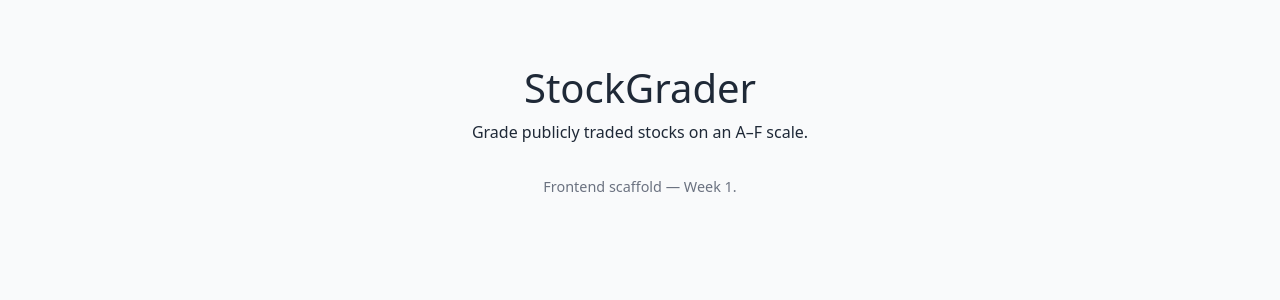
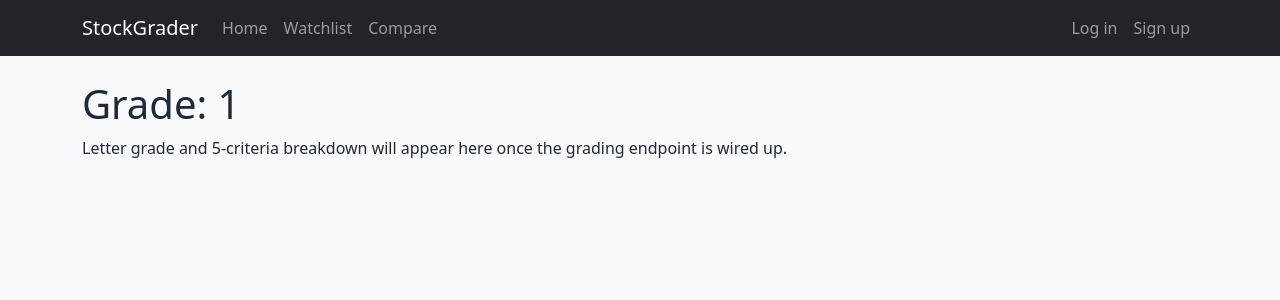
Before and after one commit to Cory71/stock-advisor-frontend, a React (Vite) app: page /grade/1 in a window 1280 px wide. Shown: the top 300 px of the page. Built offline with nearby package versions, Linux system fonts and the light colour scheme; no server answers.

Commit message:
Add React Router, 6 pages, NavBar, and switch auth plan to Passport

```diff
--- a/package.json
+++ b/package.json
@@ -12,7 +12,8 @@
     "bootstrap": "^5.3.3",
     "react": "^18.3.1",
     "react-bootstrap": "^2.10.7",
-    "react-dom": "^18.3.1"
+    "react-dom": "^18.3.1",
+    "react-router-dom": "^7.15.1"
   },
   "devDependencies": {
     "@vitejs/plugin-react": "^4.3.4",
--- a/src/App.jsx
+++ b/src/App.jsx
@@ -1,14 +1,35 @@
-import './App.css'
+// Top-level App component.
+// Sets up the BrowserRouter, shared NavBar, and routes for all 6 pages.
 
-// Top-level App component. We'll add routing + pages in Week 2.
+import { BrowserRouter, Routes, Route } from 'react-router-dom';
+import NavBar from './components/NavBar';
+import Home from './pages/Home';
+import GradeDetail from './pages/GradeDetail';
+import Watchlist from './pages/Watchlist';
+import Compare from './pages/Compare';
+import Login from './pages/Login';
+import Signup from './pages/Signup';
+import './App.css';
+
 function App() {
   return (
-    <div className="app">
-      <h1>StockGrader</h1>
-      <p>Grade publicly traded stocks on an A–F scale.</p>
-      <p className="note">Frontend scaffold — Week 1.</p>
-    </div>
-  )
+    <BrowserRouter>
+      {/* NavBar lives outside <Routes> so it shows on every page */}
+      <NavBar />
+
+      {/* Main page content. Bootstrap's "container" + padding keeps it tidy. */}
+      <main className="container py-4">
+        <Routes>
+          <Route path="/" element={<Home />} />
+          <Route path="/grade/:ticker" element={<GradeDetail />} />
+          <Route path="/watchlist" element={<Watchlist />} />
+          <Route path="/compare" element={<Compare />} />
+          <Route path="/login" element={<Login />} />
+          <Route path="/signup" element={<Signup />} />
+        </Routes>
+      </main>
+    </BrowserRouter>
+  );
 }
 
-export default App
+export default App;
--- /dev/null
+++ b/src/components/NavBar.jsx
@@ -0,0 +1,35 @@
+// Shared top navigation bar.
+// Login/Sign-up links on the right are placeholders until AuthContext is wired up.
+
+import { Navbar, Nav, Container } from 'react-bootstrap';
+import { Link } from 'react-router-dom';
+
+function NavBar() {
+  return (
+    <Navbar bg="dark" variant="dark" expand="lg">
+      <Container>
+        {/* App logo / home link */}
+        <Navbar.Brand as={Link} to="/">StockGrader</Navbar.Brand>
+
+        <Navbar.Toggle aria-controls="main-nav" />
+
+        <Navbar.Collapse id="main-nav">
+          {/* Left side — main app pages */}
+          <Nav className="me-auto">
+            <Nav.Link as={Link} to="/">Home</Nav.Link>
+            <Nav.Link as={Link} to="/watchlist">Watchlist</Nav.Link>
+            <Nav.Link as={Link} to="/compare">Compare</Nav.Link>
+          </Nav>
+
+          {/* Right side — auth links (placeholder until AuthContext is wired up) */}
+          <Nav>
+            <Nav.Link as={Link} to="/login">Log in</Nav.Link>
+            <Nav.Link as={Link} to="/signup">Sign up</Nav.Link>
+          </Nav>
+        </Navbar.Collapse>
+      </Container>
+    </Navbar>
+  );
+}
+
+export default NavBar;
--- /dev/null
+++ b/src/pages/Compare.jsx
@@ -0,0 +1,12 @@
+// Compare page — side-by-side grades for 2-3 tickers.
+
+function Compare() {
+  return (
+    <div>
+      <h1>Compare</h1>
+      <p>Side-by-side grades for two or three tickers will appear here.</p>
+    </div>
+  );
+}
+
+export default Compare;
--- /dev/null
+++ b/src/pages/GradeDetail.jsx
@@ -0,0 +1,18 @@
+// GradeDetail page — shows the letter grade, 5-criteria breakdown,
+// and "Add to watchlist" button for a single ticker.
+// The ticker comes from the URL (/grade/:ticker).
+
+import { useParams } from 'react-router-dom';
+
+function GradeDetail() {
+  const { ticker } = useParams();
+
+  return (
+    <div>
+      <h1>Grade: {ticker?.toUpperCase()}</h1>
+      <p>Letter grade and 5-criteria breakdown will appear here once the grading endpoint is wired up.</p>
+    </div>
+  );
+}
+
+export default GradeDetail;
--- /dev/null
+++ b/src/pages/Home.jsx
@@ -0,0 +1,30 @@
+// Home page — landing screen with the ticker search box.
+// On mount, fetches the backend health route to confirm the connection.
+
+import { useEffect, useState } from 'react';
+
+// API base URL. Reads from .env in production; falls back to localhost for dev.
+const API_URL = import.meta.env.VITE_API_URL || 'http://localhost:5000';
+
+function Home() {
+  const [backendStatus, setBackendStatus] = useState('checking…');
+
+  useEffect(() => {
+    fetch(`${API_URL}/`)
+      .then((res) => res.json())
+      .then((data) => setBackendStatus(data.message))
+      .catch((err) => setBackendStatus(`error: ${err.message}`));
+  }, []);
+
+  return (
+    <div>
+      <h1>Home</h1>
+      <p>Enter a ticker symbol to get a graded result.</p>
+      <p>
+        Backend says: <strong>{backendStatus}</strong>
+      </p>
+    </div>
+  );
+}
+
+export default Home;
--- /dev/null
+++ b/src/pages/Login.jsx
@@ -0,0 +1,12 @@
+// Login page — email/password form plus a "Sign in with Google" link.
+
+function Login() {
+  return (
+    <div>
+      <h1>Log in</h1>
+      <p>Email/password form and "Sign in with Google" link will appear here.</p>
+    </div>
+  );
+}
+
+export default Login;
--- /dev/null
+++ b/src/pages/Signup.jsx
@@ -0,0 +1,13 @@
+// Signup page — email/password registration form plus a "Sign in with Google"
+// link (same as Login, since OAuth handles both new and returning users).
+
+function Signup() {
+  return (
+    <div>
+      <h1>Sign up</h1>
+      <p>Email/password registration form will appear here.</p>
+    </div>
+  );
+}
+
+export default Signup;
--- /dev/null
+++ b/src/pages/Watchlist.jsx
@@ -0,0 +1,12 @@
+// Watchlist page — user's saved tickers with their current grades.
+
+function Watchlist() {
+  return (
+    <div>
+      <h1>Watchlist</h1>
+      <p>Your saved tickers will appear here.</p>
+    </div>
+  );
+}
+
+export default Watchlist;
```
Also changed, not shown: 4 other files (tests, documents, lock files or other folders).
